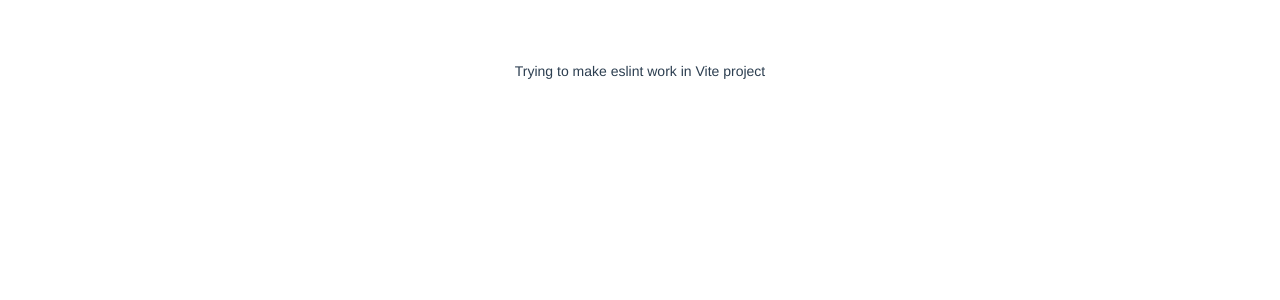
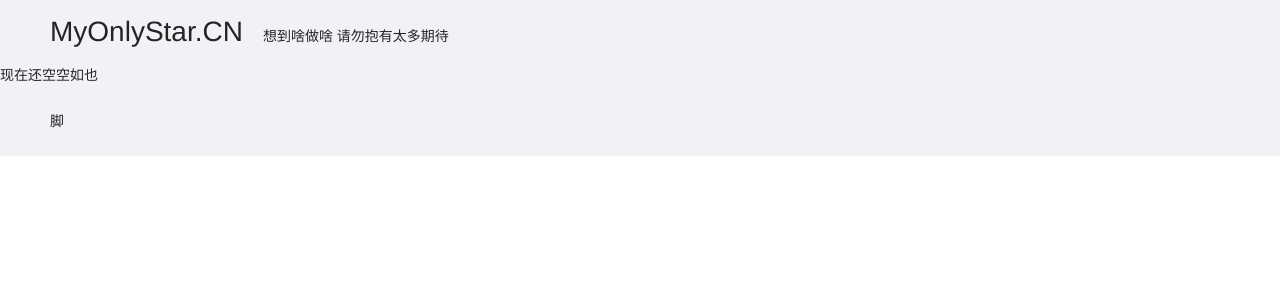
Before and after one commit to hcfw007/myonlystar.cn-frontend, a Vue app: page / in a window 1280 px wide. Shown: the top 300 px of the page. Built offline with nearby package versions, Linux system fonts and the light colour scheme.

Commit message:
feat: setup basic index structure

```diff
--- a/package.json
+++ b/package.json
@@ -20,7 +20,8 @@
   "dependencies": {
     "ant-design-vue": "^2.0.0-rc.9",
     "moment": "^2.29.1",
-    "vue": "^3.0.5"
+    "vue": "^3.0.5",
+    "vue-router": "^4.0.3"
   },
   "devDependencies": {
     "@typescript-eslint/eslint-plugin": "^4.14.1",
--- a/src/App.vue
+++ b/src/App.vue
@@ -1,12 +1,16 @@
 <template>
   <a-config-provider :locale="locale">
-    Trying to make eslint work in Vite project
+    <router-view
+      id="main"
+      class="light"
+    />
   </a-config-provider>
 </template>
 
 <script lang="ts">
 import { defineComponent } from 'vue'
 import zhCN from 'ant-design-vue/es/locale/zh_CN'
+import './assets/global.stylus'
 
 export default defineComponent({
   name: 'App',
@@ -23,7 +27,7 @@
   font-family: Avenir, Helvetica, Arial, sans-serif
   -webkit-font-smoothing: antialiased
   -moz-osx-font-smoothing: grayscale
-  text-align: center
-  color: #2c3e50
-  margin-top: 60px
+  position: relative
+  height: 100vh
+  width: 100vw
 </style>
--- /dev/null
+++ b/src/components/Feet.vue
@@ -0,0 +1,12 @@
+<template>
+  <a-layout-footer>
+    脚
+  </a-layout-footer>
+</template>
+
+<script lang="ts">
+import { defineComponent } from 'vue'
+export default defineComponent({
+  name: 'Feet',
+})
+</script>
--- /dev/null
+++ b/src/components/Navbar.vue
@@ -0,0 +1,29 @@
+<template>
+  <a-layout-header class="nav">
+    <div class="website-title-block">
+      <span class="website-title">MyOnlyStar.CN</span>
+      <span class="website-subtitle">想到啥做啥 请勿抱有太多期待</span>
+    </div>
+  </a-layout-header>
+</template>
+
+<script lang="ts">
+import { defineComponent } from 'vue'
+export default defineComponent({
+  name: 'Navbar',
+})
+</script>
+
+<style lang="stylus">
+.nav.ant-layout-header
+    background: var(--sub-background)
+    color: var(--sub-color)
+
+  .website-title
+    font-size: 28px
+
+  .website-subtitle
+    margin-left:20px
+    font-size: 14px
+    color: var(--faint-color)
+</style>
--- a/src/main.ts
+++ b/src/main.ts
@@ -2,5 +2,6 @@
 import App from './App.vue'
 import Antd from 'ant-design-vue'
 import 'ant-design-vue/dist/antd.css'
+import { router } from './router/router'
 
-createApp(App).use(Antd).mount('#app')
+createApp(App).use(router).use(Antd).mount('#app')
--- /dev/null
+++ b/src/router/router.ts
@@ -0,0 +1,11 @@
+import { createRouter, createWebHistory } from 'vue-router'
+
+import Index from '../views/Index.vue'
+
+export const router = createRouter({
+  history: createWebHistory(),
+  routes: [{
+    path: '/',
+    component: Index,
+  }],
+})
--- /dev/null
+++ b/src/views/Index.vue
@@ -0,0 +1,33 @@
+<template>
+  <a-layout>
+    <Navbar />
+    <a-layout-content>
+      <a-row>
+        <a-col :span="24">
+          现在还空空如也
+        </a-col>
+      </a-row>
+    </a-layout-content>
+    <Feet />
+  </a-layout>
+</template>
+
+<script lang="ts">
+import Navbar from '../components/Navbar.vue'
+import Feet from '../components/Feet.vue'
+
+import { defineComponent } from 'vue'
+export default defineComponent({
+  name: 'Index',
+  components: {
+    Navbar,
+    Feet,
+  },
+})
+</script>
+
+<style lang="stylus">
+main.ant-layout-content
+  background-color: var(--main-background)
+  color: var(--main-color)
+</style>
--- a/vite.config.ts
+++ b/vite.config.ts
@@ -4,6 +4,6 @@
 export default defineConfig({
   plugins: [vue()],
   optimizeDeps: {
-    include: ['ant-design-vue/es/locale/zh_CN']
-  }
+    include: ['ant-design-vue/es/locale/zh_CN'],
+  },
 })
```
Also changed, not shown: 1 other file (tests, documents, lock files or other folders).
